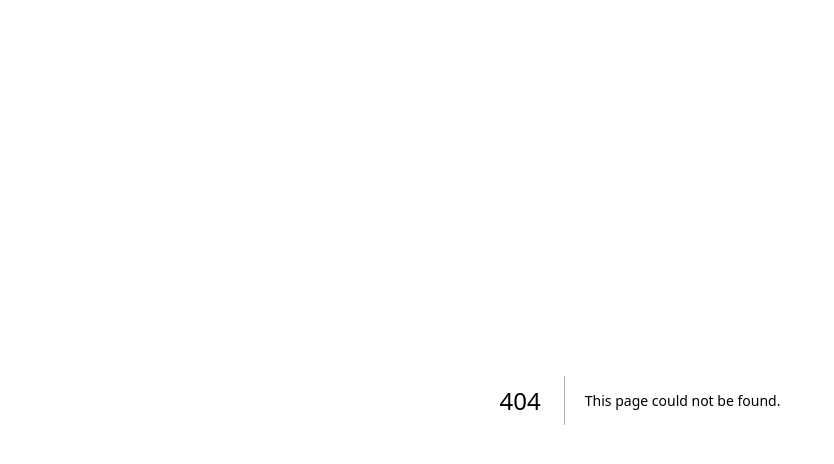
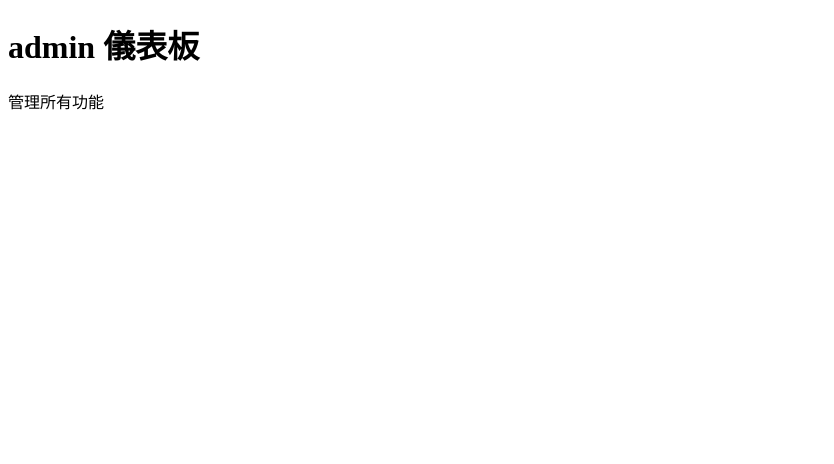
Before and after one commit to wac0705/fastener-frontend, a Next.js app: page /dashboard in a window 1280 px wide. Before the commit this address had no page. Shown: the top 464 px of the page, without its empty margins (0-834 px from the left). Built offline with nearby package versions, Linux system fonts and the light colour scheme; sample sign-in values are in the browser's storage.

Commit message:
Create dashboard.js

```diff
--- /dev/null
+++ b/pages/dashboard.js
@@ -0,0 +1,25 @@
+import { useEffect, useState } from 'react';
+import { useRouter } from 'next/router';
+
+export default function Dashboard() {
+  const [role, setRole] = useState(null);
+  const router = useRouter();
+
+  useEffect(() => {
+    const token = localStorage.getItem('token');
+    if (!token) router.push('/login');
+    setRole(localStorage.getItem('role'));
+  }, []);
+
+  if (!role) return <p>載入中...</p>;
+
+  return (
+    <div>
+      <h1>{role} 儀表板</h1>
+      {role === 'sales' && <button onClick={() => router.push('/inquiry')}>建立詢價</button>}
+      {role === 'engineer' && <button onClick={() => router.push('/estimation')}>估價</button>}
+      {role === 'logistics' && <button onClick={() => router.push('/logistics')}>物流評估</button>}
+      {role === 'admin' && <p>管理所有功能</p>}
+    </div>
+  );
+}
```
